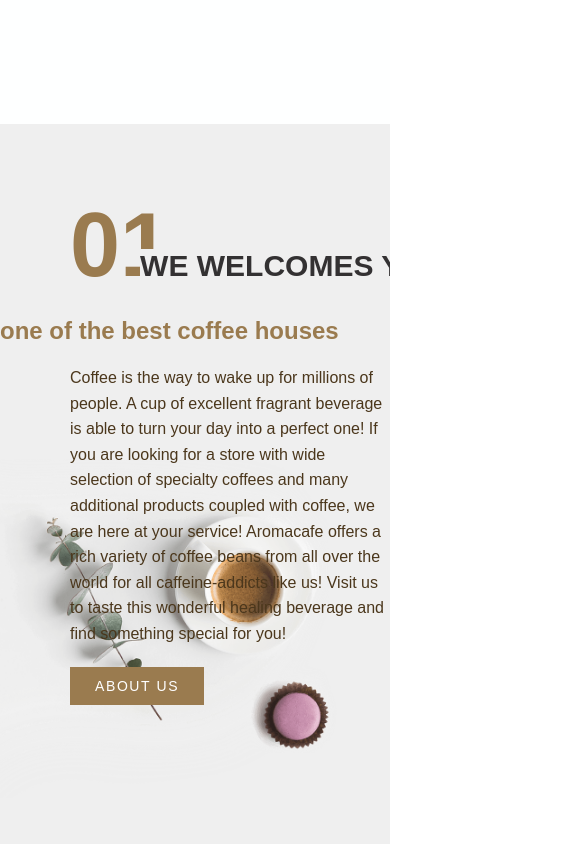
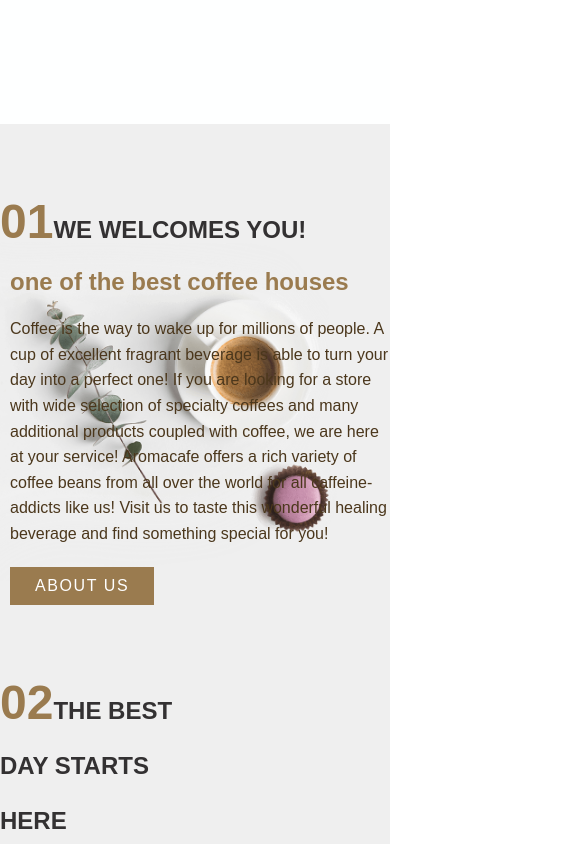
Before and after one commit to Ajya007/Coffee, a plain HTML site: page index.html in a window 390 px wide. Shown: the part 720-1564 px from the top of the page, 585 px wide, since content can reach past the window. Drawn offline with nearby package versions, Linux system fonts and the light colour scheme.

Commit message:
other small error correction

```diff
--- a/css/style.css
+++ b/css/style.css
@@ -131,8 +131,6 @@ margin-top: 100px;
 .box-1{
 
 	background-color: #efefef;
-
-    min-height: 100vh;
     font-family: sans-serif;
     overflow: hidden;
 
@@ -146,14 +144,14 @@ background-image: url('../img/bg1.png');
 	background-position: center left;
     background-repeat: no-repeat;
     background-size: contain;
-    height: 100vh;
+
 
 }
 
 
 
 .bg-1 section h1{
-	font-size: 90px;
+	font-size: 5rem;
 	color: #9a7b4f;
 	margin-top: 70px;
 	margin-left: 70px;
@@ -161,14 +159,14 @@ background-image: url('../img/bg1.png');
 .bg-1 section h1::after{
 	 content: "WE WELCOMES YOU!";
 	 white-space: nowrap;
-	 font-size: 30px;
+	 font-size: 2rem;
 	 color: #333132;
 	 background: #efefef;
 	 position: relative;
 	 right: 30px;
 }
 .bg-1 section h2{
-	margin-top: 20px;
+	margin-top: 1.2rem;
 	color: #9a7b4f;
 }
 .bg-1 section p{
@@ -182,7 +180,7 @@ background-image: url('../img/bg1.png');
 	margin-top: 20px;
 	margin-left: 70px;
 	letter-spacing: .1rem;
-	font-size: 14px;
+	font-size: 1rem;
 	height:38px;
 	border:0;
 	padding:0 25px;
@@ -206,7 +204,6 @@ background-image: url('../img/bg1.png');
 
 	background-color: #efefef;
 
-    min-height: 100vh;
 
 }
 .bg-2{
@@ -257,8 +254,6 @@ background-image: url('../img/bg2.png');
 
 .box-3{
 	background-color: #efefef;
-
-    min-height: 100vh;
     font-family: sans-serif;
      overflow: hidden;
 
@@ -272,7 +267,7 @@ background-image: url('../img/bg3.png');
 	background-position: center left;
     background-repeat: no-repeat;
     background-size: contain;
-    height: 100vh;
+
 
 }
 
@@ -331,7 +326,6 @@ background-image: url('../img/bg3.png');
 
 .box-4{
 	background-color: #efefef;
-	min-height: 100vh;
     font-family: sans-serif;
     overflow: hidden;
 }
@@ -528,7 +522,6 @@ outline: none;
 	display: grid;
 	grid-template-columns: 1fr 1fr;
 	background-color: #efefef;
-	min-height: 100vh;
     font-family: sans-serif;
 }
 .box-5 section h1{
@@ -582,7 +575,6 @@ outline: none;
 
 	background-color: #efefef;
 
-    min-height: 100vh;
 
 }
 .bg-6{
@@ -655,7 +647,7 @@ background-image: url('../img/bg4.png');
 }
 
 .box-7 h1{
-	font-size: 27px;
+	font-size: 2.5rem;
 
 }
 .box-7 h2{
@@ -711,6 +703,59 @@ footer{
 
 
  @media screen and (max-width:768px){
+	 body{
+		 overflow-x: hidden;
+	 }
+
+
+
+	 .bg-1 section h1,
+	 .bg-2 section h1,
+	 .bg-3 section h1,
+	 .box-4  h1,
+	 .box-5 section h1,
+	 .bg-6 section h1{
+		font-size: 3rem;
+		margin-left:0px ;
+		white-space: wrap;
+	}
+	.bg-1 section h1::after,
+	.bg-2 section h1::after,
+	.bg-3 section h1::after,
+	.box-4 h1::after,
+	.box-5 section h1::after,
+	.bg-6 section h1::after{
+
+		 font-size: 1.5rem;
+		 white-space: wrap;
+		 position: relative;
+		 right: 0px;
+	}
+	.bg-1 section h2,
+	.bg-2 section h2,
+	.bg-3 section h2,
+	.bg-4 section h2,
+	.box-5 section h2,
+	.bg-6 section h2{
+		margin-left:10px;
+	}
+
+	.bg-1 section p,
+	.bg-2 section p,
+	.bg-3 section p,
+	.bg-4 section p,
+	.box-5 section p,
+	.bg-6 section p{
+		margin-left: 10px;
+
+
+	}
+	.bg-1 button,
+	.bg-3 button,
+	.box-5 button
+	{
+		margin-left: 10px;
+	}
 
  	.bg-1,
  	.bg-3,
--- a/js/app.js
+++ b/js/app.js
@@ -4,12 +4,17 @@ const links=document.querySelectorAll(".nav-links li");
 
 
 
-hamburger.addEventListener("click", () => {
-    navLinks.classList.toggle("open");
+
+function toggleMenu(){
+	navLinks.classList.toggle("open");
     links.forEach(link =>{
     	link.classList.toggle("fade");
     });
-});
+}
+
+hamburger.addEventListener("click", toggleMenu);
+
+
 
 
 
```
